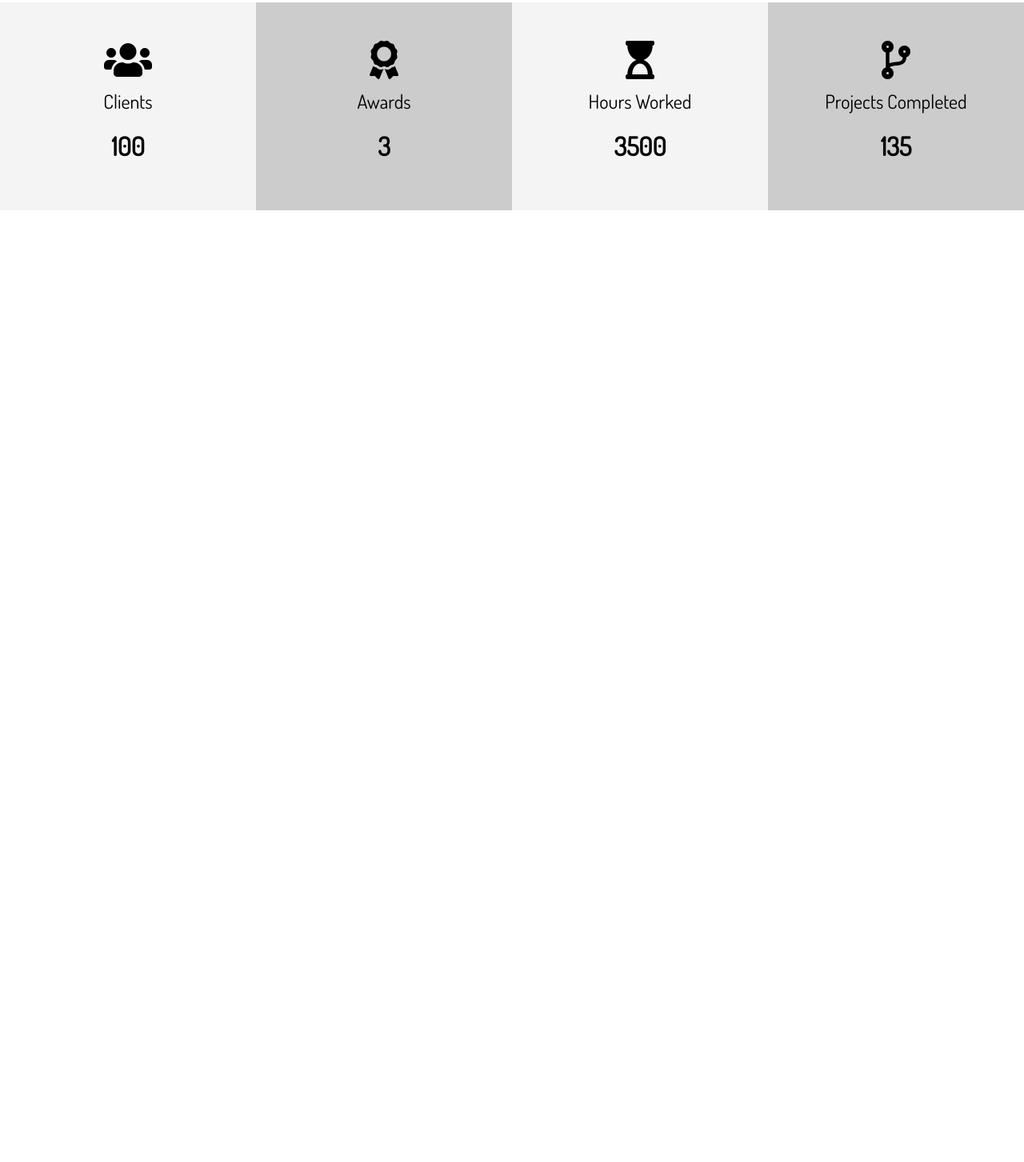
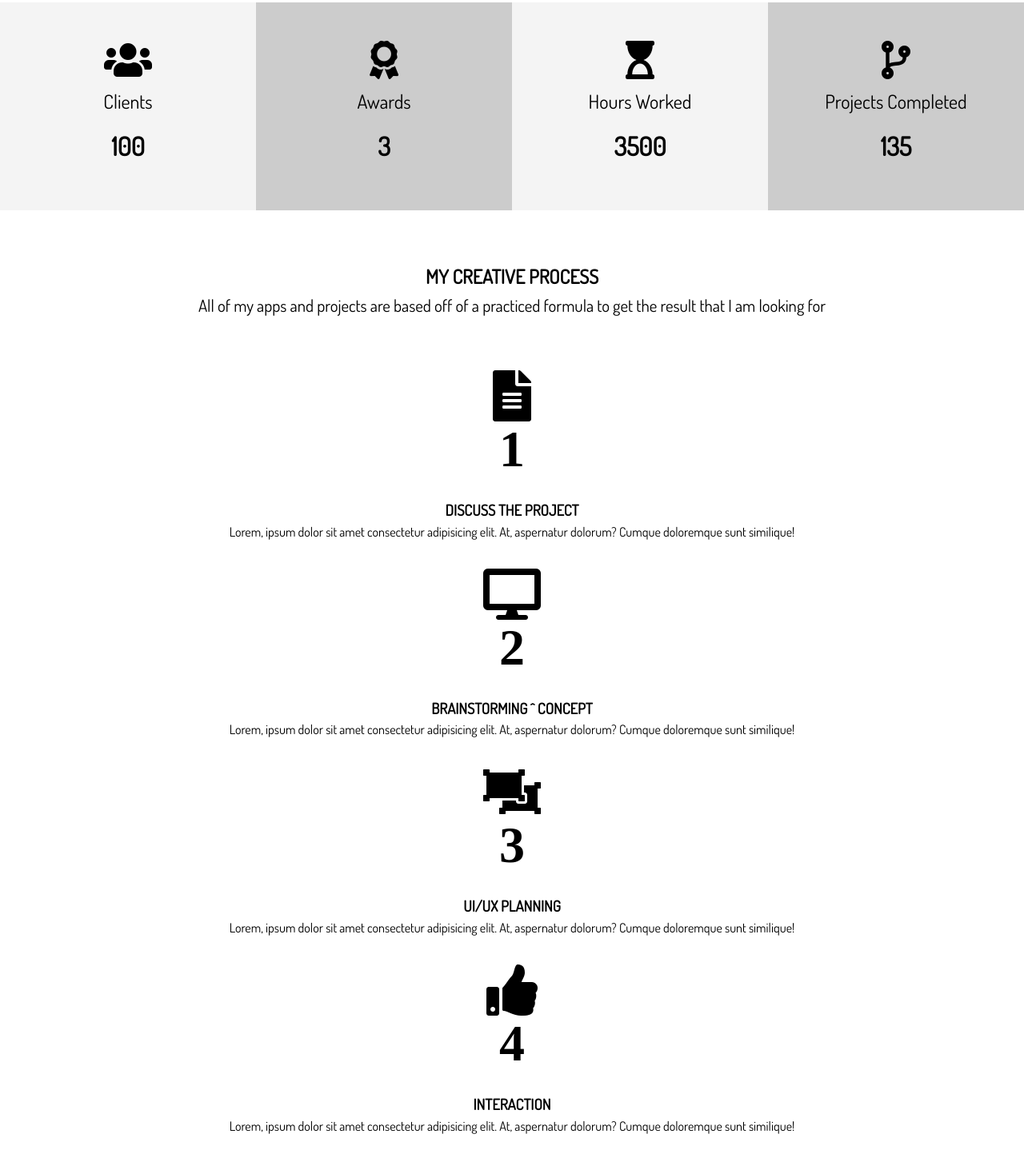
Before and after one commit to xaviguasch/portfolio-with-sass, a website: page dist/index.html in a window 1280 px wide. Shown: the part 1183-2636 px from the top of the page at 80% size. Before the commit the page ends 1478 px from the top, so only its background shows below. Drawn offline with Linux system fonts and the light colour scheme.

Commit message:
added markup for section home-c

```diff
--- a/dist/index.html
+++ b/dist/index.html
@@ -106,6 +106,59 @@
         </div>
     </section>
 
+    <!-- Section C: Process -->
+    <section id="home-c" class="text-center py-2">
+        <div class="container">
+            <h2 class="section-title">
+                My Creative Process
+            </h2>
+            <div class="bottom-line">
+                <p class="lead">
+                    All of my apps and projects are based off of a practiced formula to get the result that I
+                    am looking for
+                </p>
+                <div class="process">
+                    <div>
+                        <i class="fas fa-file-alt fa-4x process-icon my-2">
+                            <div class="process-step">1</div>
+                        </i>
+                        <div class="clr"></div>
+                        <h3>Discuss The Project</h3>
+                        <p>Lorem, ipsum dolor sit amet consectetur adipisicing elit. At, aspernatur dolorum?
+                            Cumque doloremque sunt similique!</p>
+                    </div>
+                    <div>
+                        <i class="fas fa-desktop fa-4x process-icon my-2">
+                            <div class="process-step">2</div>
+                        </i>
+                        <div class="clr"></div>
+                        <h3>Brainstorming ^ Concept</h3>
+                        <p>Lorem, ipsum dolor sit amet consectetur adipisicing elit. At, aspernatur dolorum?
+                            Cumque doloremque sunt similique!</p>
+                    </div>
+                    <div>
+                        <i class="fas fa-object-ungroup fa-4x process-icon my-2">
+                            <div class="process-step">3</div>
+                        </i>
+                        <div class="clr"></div>
+                        <h3>UI/UX Planning</h3>
+                        <p>Lorem, ipsum dolor sit amet consectetur adipisicing elit. At, aspernatur dolorum?
+                            Cumque doloremque sunt similique!</p>
+                    </div>
+                    <div>
+                        <i class="fas fa-thumbs-up fa-4x process-icon my-2">
+                            <div class="process-step">4</div>
+                        </i>
+                        <div class="clr"></div>
+                        <h3>Interaction</h3>
+                        <p>Lorem, ipsum dolor sit amet consectetur adipisicing elit. At, aspernatur dolorum?
+                            Cumque doloremque sunt similique!</p>
+                    </div>
+                </div>
+            </div>
+        </div>
+    </section>
+
 
     <!-- Type Effect with JS -->
     <script src="js/typewriter.js"></script>
```
